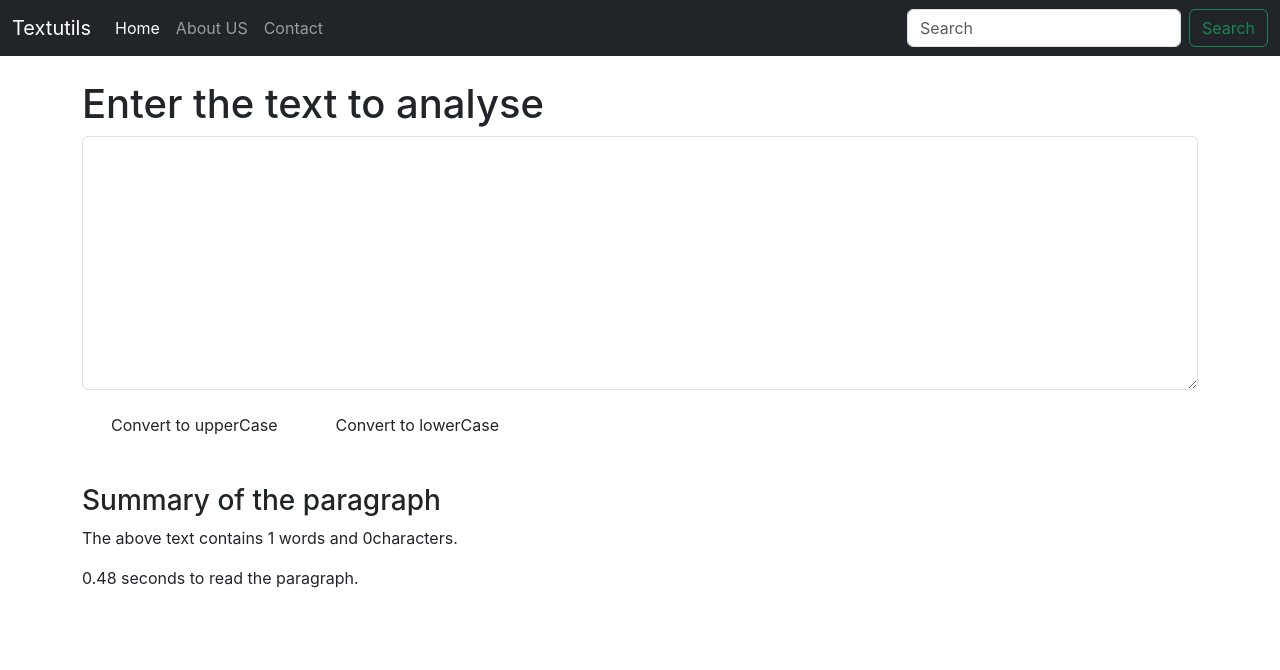
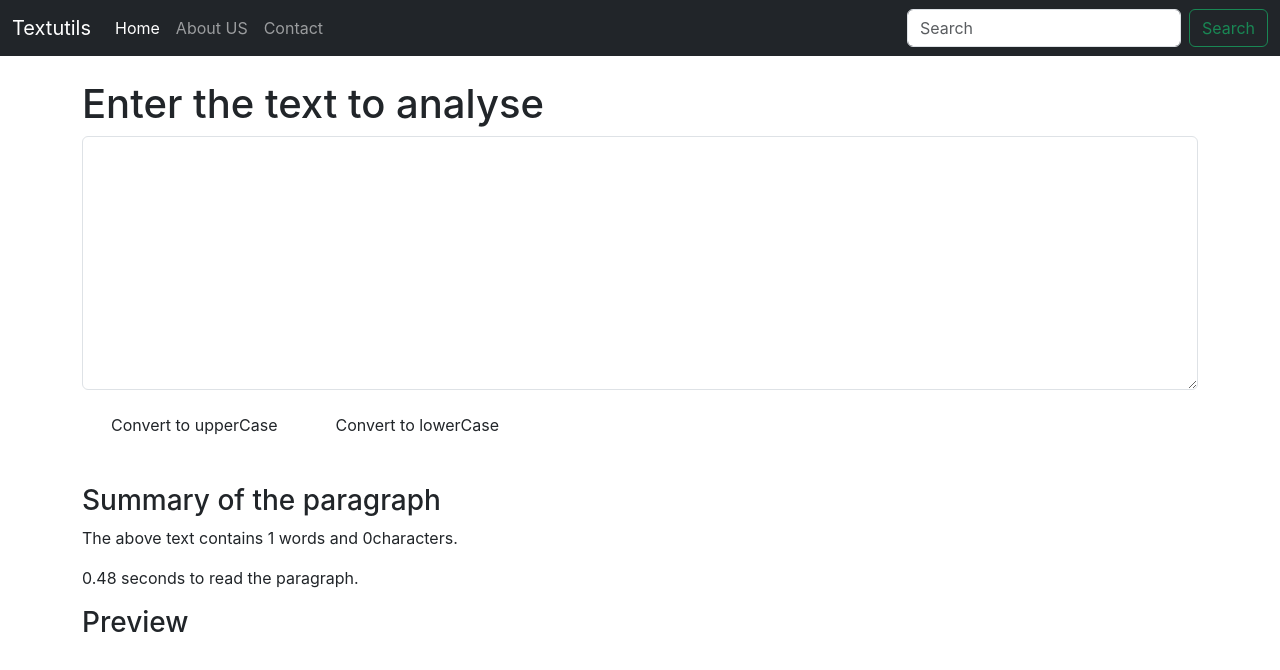
Before and after one commit to Sarthakped20/my-app, a React (Create React App) app: page / in a window 1280 px wide. Shown: the top 670 px of the page. Built offline with nearby package versions, Linux system fonts and the light colour scheme.

Commit message:
upgrades

```diff
--- a/src/components/Textbox.js
+++ b/src/components/Textbox.js
@@ -45,6 +45,8 @@ export default function Textbox(props) {
             <h3>Summary of the paragraph</h3>
             <p>The above text contains { text.split(" ").length} words and {text.length}characters.</p>
             <p>{0.008 * text.split(" ").length *60} seconds to read the paragraph.</p>
+            <h3>Preview</h3>
+            <p>{text}</p>
           </div>
         </div>
       </div>
```
